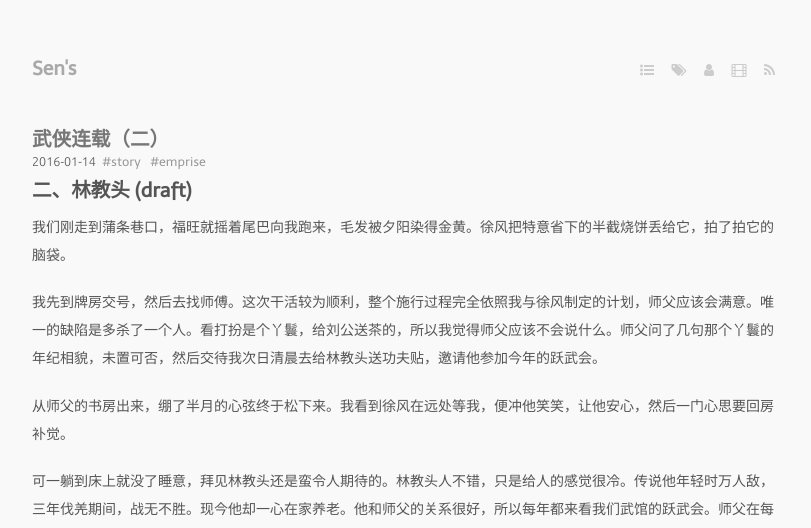
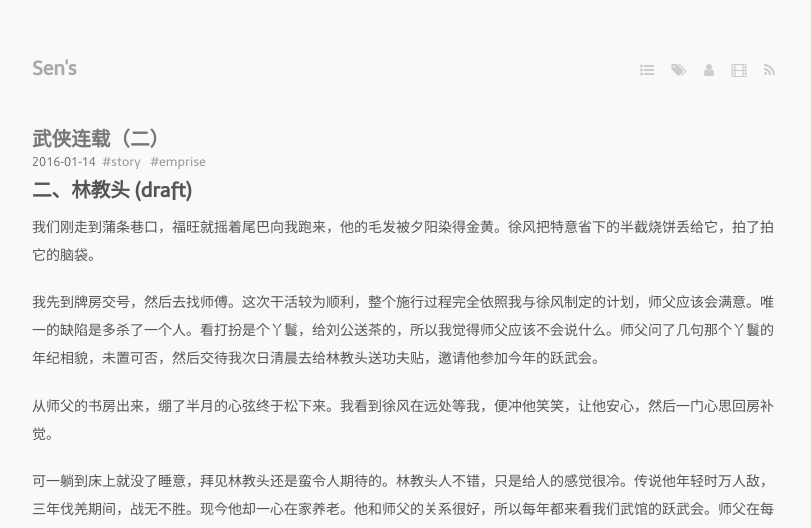
Before and after one commit to shengjin/shengjin.github.io, a Jekyll site: the page built from index.markdown, in a window 1280 px wide. Shown: the top 528 px of the page, without its empty margins (233-1044 px from the left). Built offline with Jekyll 4.4.1, drawn with Linux system fonts in a browser that asks for light colours; nearby versions of some CDN libraries; some web fonts are replaced; Markdown is read by kramdown in place of the engine named in the settings.

Commit message:
wuxia2 draft refine4

```diff
--- a/_posts/2016-01-14-wuxia2.markdown
+++ b/_posts/2016-01-14-wuxia2.markdown
@@ -10,11 +10,11 @@ tags:
 ##二、林教头 (draft)
 
 
-我们刚走到蒲条巷口，福旺就摇着尾巴向我跑来，毛发被夕阳染得金黄。徐风把特意省下的半截烧饼丢给它，拍了拍它的脑袋。
+我们刚走到蒲条巷口，福旺就摇着尾巴向我跑来，他的毛发被夕阳染得金黄。徐风把特意省下的半截烧饼丢给它，拍了拍它的脑袋。
 
 我先到牌房交号，然后去找师傅。这次干活较为顺利，整个施行过程完全依照我与徐风制定的计划，师父应该会满意。唯一的缺陷是多杀了一个人。看打扮是个丫鬟，给刘公送茶的，所以我觉得师父应该不会说什么。师父问了几句那个丫鬟的年纪相貌，未置可否，然后交待我次日清晨去给林教头送功夫贴，邀请他参加今年的跃武会。
 
-从师父的书房出来，绷了半月的心弦终于松下来。我看到徐风在远处等我，便冲他笑笑，让他安心，然后一门心思要回房补觉。
+从师父的书房出来，绷了半月的心弦终于松下来。我看到徐风在远处等我，便冲他笑笑，让他安心，然后一门心思回房补觉。
 
 可一躺到床上就没了睡意，拜见林教头还是蛮令人期待的。林教头人不错，只是给人的感觉很冷。传说他年轻时万人敌，三年伐羌期间，战无不胜。现今他却一心在家养老。他和师父的关系很好，所以每年都来看我们武馆的跃武会。师父在每个人表演后都会询问林教头意见。林教头常年都是一句“挺好”，即便有人出现失误的情况。这让曾经的我一直对他的传奇经历耿耿于怀。
 
```
